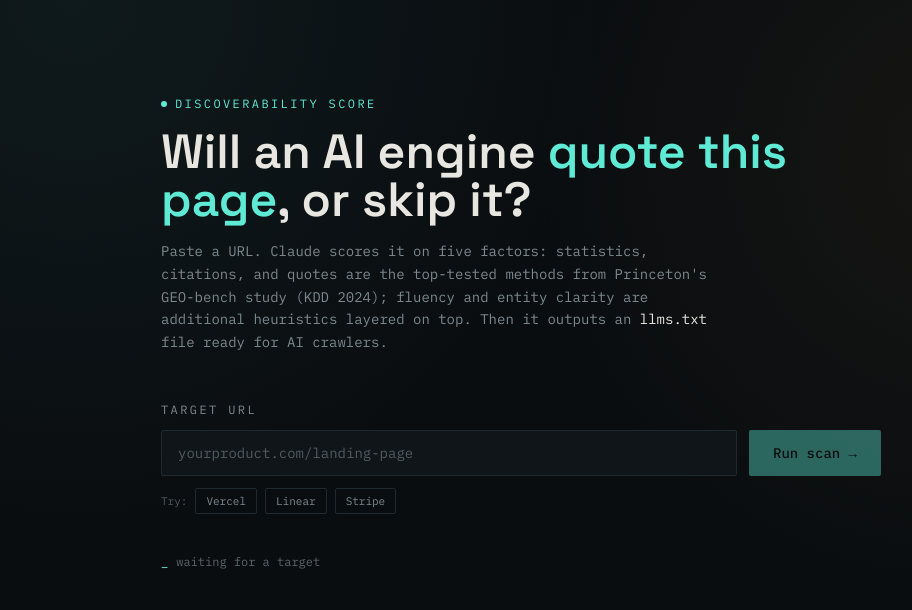
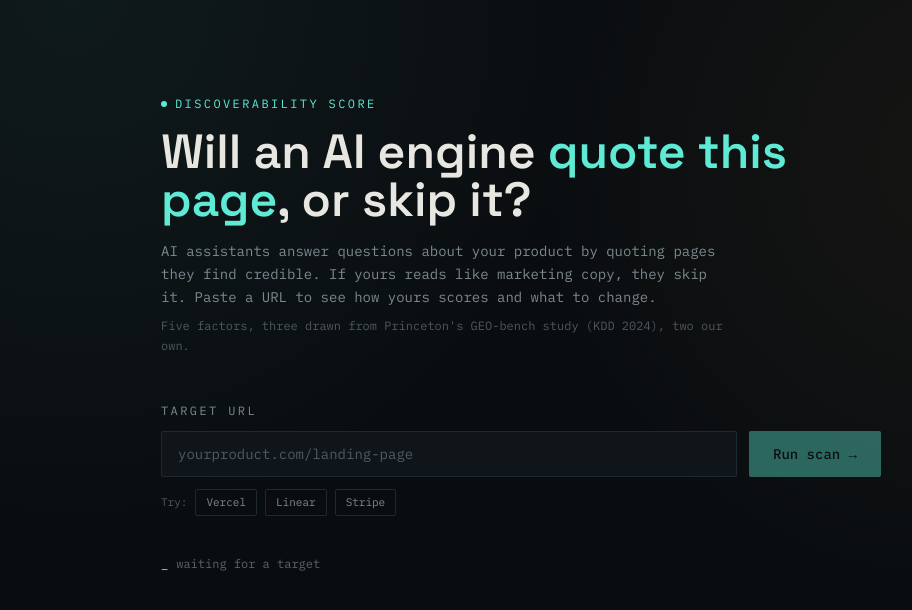
Before and after one commit to 0xhipster/discoverability-os, a Next.js app: page / in a window 1280 px wide. Shown: the top 610 px of the page, without its empty margins (119-1031 px from the left). Built offline with nearby package versions, Linux system fonts and the light colour scheme.

Commit message:
Add files via upload

```diff
--- a/app/page.tsx
+++ b/app/page.tsx
@@ -323,12 +323,13 @@ function Header() {
         <span className="text-signal">quote this page</span>, or skip it?
       </h1>
       <p className="mt-4 max-w-xl font-mono text-sm leading-relaxed text-muted">
-        Paste a URL. Claude scores it on five factors: statistics,
-        citations, and quotes are the top-tested methods from Princeton's
-        GEO-bench study (KDD 2024); fluency and entity clarity are
-        additional heuristics layered on top. Then it outputs an{" "}
-        <span className="text-paper">llms.txt</span> file ready for AI
-        crawlers.
+        AI assistants answer questions about your product by quoting pages they
+        find credible. If yours reads like marketing copy, they skip it. Paste
+        a URL to see how yours scores and what to change.
+      </p>
+      <p className="mt-2 max-w-xl font-mono text-xs leading-relaxed text-muted/60">
+        Five factors, three drawn from Princeton's GEO-bench study (KDD 2024),
+        two our own.
       </p>
     </div>
   );
```
